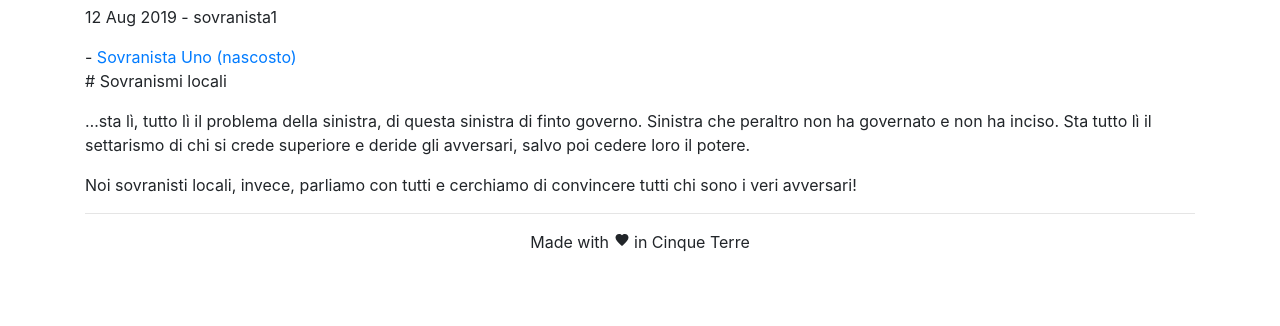
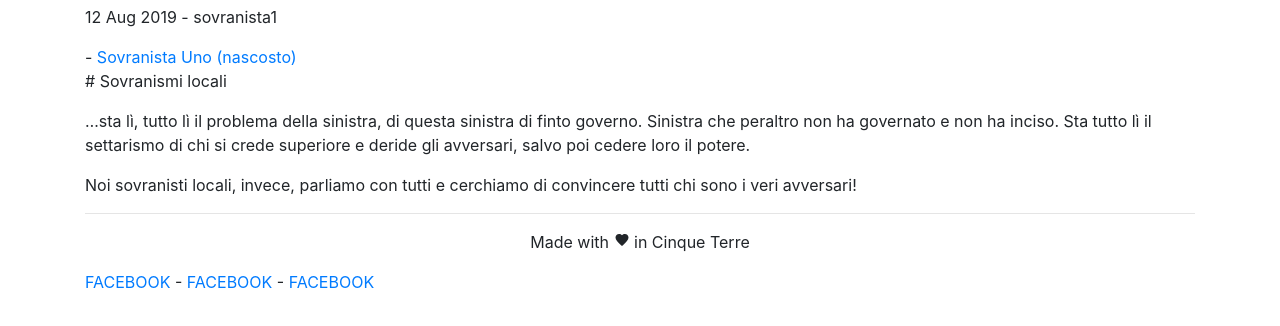
Before and after one commit to danimog/sovranismi, a plain HTML site: page 2019/08/12/dichiarazione-sovranista.html in a window 1280 px wide. Shown: the part 260-586 px from the top of the page. Drawn offline with nearby package versions, Linux system fonts and the light colour scheme.

```diff
--- a/2019/08/12/dichiarazione-sovranista.html
+++ b/2019/08/12/dichiarazione-sovranista.html
@@ -67,6 +67,10 @@ Sta tutto lì il settarismo di chi si crede superiore e deride gli avversari, sa
 
       <hr>
 <p class="text-center">Made with <ion-icon name="heart"></ion-icon> in Cinque Terre</p>
+<a href="https://www.facebook.com/Sovranista-Locale-Cinqueterre-110421990299639">FACEBOOK</a> -
+<a href="https://www.facebook.com/Sovranista-Locale-Cinqueterre-110421990299639">FACEBOOK</a> -
+<a href="https://www.facebook.com/Sovranista-Locale-Cinqueterre-110421990299639">FACEBOOK</a>
+
 
     </div>
 
```
Also changed, not shown: 2019/08/12/manifesto-sovranista.html (+4 -0 lines), about.html (+4 -0 lines), autori/sovranista1.html (+4 -0 lines), autori/sovranista2.html (+4 -0 lines), blog.html (+4 -0 lines), index.html (+4 -0 lines), staff.html (+4 -0 lines).
